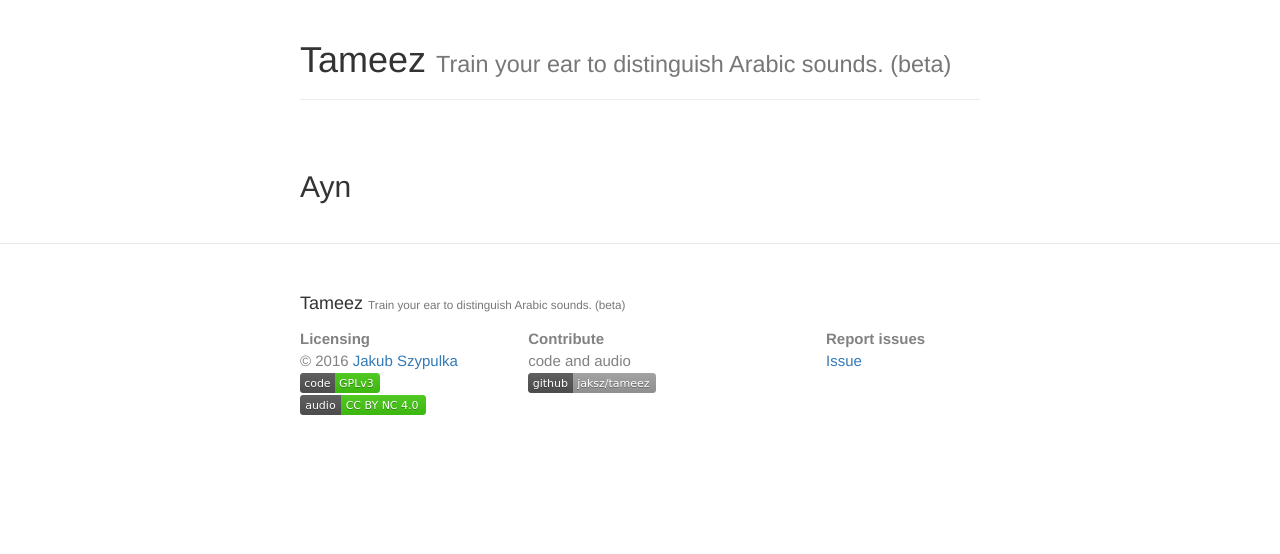
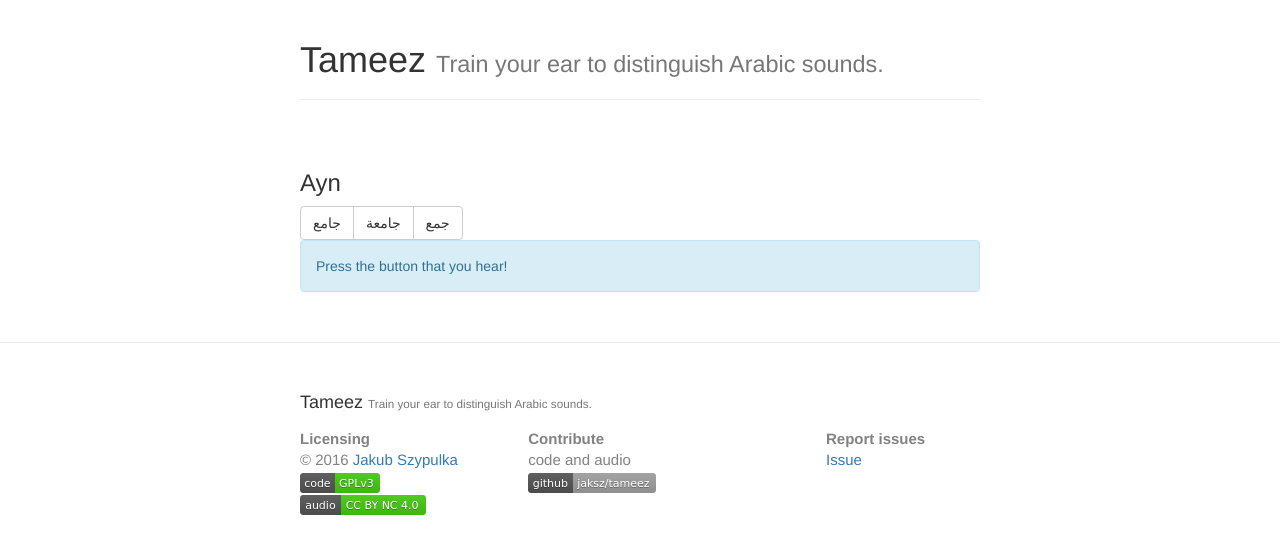
Before and after one commit to jaksz/tameez, a Jekyll site: the page built from _arabic/ayn.md, in a window 1280 px wide. Shown: the top 554 px of the page. Built offline with Jekyll 4.4.1, drawn with Linux system fonts in a browser that asks for light colours; some of the changed lines change nothing that is shown.

Commit message:
Alpha demo version, but working

```diff
--- a/_config.yml
+++ b/_config.yml
@@ -7,12 +7,8 @@
 
 # Site settings
 title: Tameez
-subtitle: Train your ear to distinguish Arabic sounds. (beta)
+subtitle: Train your ear to distinguish Arabic sounds.
 email: jakub AT szypulka.de
-description: > # this means to ignore newlines until "baseurl:"
-  Write an awesome description for your new site here. You can edit this
-  line in _config.yml. It will appear in your document head meta (for
-  Google search results) and in your feed.xml site description.
 baseurl: "/tameez" # the subpath of your site, e.g. /blog
 url: "jaksz.github.io" # the base hostname & protocol for your site
 github_username:  jaksz/tameez
--- a/_includes/head.html
+++ b/_includes/head.html
@@ -10,7 +10,7 @@
   <link rel="stylesheet" href="{{ "/styles/site.css" | prepend: site.baseurl }}">
   <link rel="canonical" href="{{ page.url | replace:'index.html','' | prepend: site.baseurl | prepend: site.url }}">
   <link rel="alternate" type="application/rss+xml" title="{{ site.title }}" href="{{ "/feed.xml" | prepend: site.baseurl | prepend: site.url }}">
-  <script type="text/javascript" src="/static/underscore-min.js"></script>
+  <script type="text/javascript" src="{{ "/static/underscore-min.js" | prepend: site.baseurl }}"></script>
   <script async defer src="https://buttons.github.io/buttons.js"></script>
 
 </head>
--- a/_layouts/problem.html
+++ b/_layouts/problem.html
@@ -2,29 +2,44 @@
 layout: default
 ---
 
-<h2>{{ page.title }}</h2>
+<h3>{{ page.title }}</h3>
 
 <script type="text/javascript">
 
-function shuffle(o) { for (var j, x, i = o.length; i; j = Math.floor(Math.random() * i), x = o[--i], o[i] = o[j], o[j] = x); return o; };
 
-function rand(X) { return Math.floor(Math.random() * X); }
+var words = {{ page.words | jsonify }};
 
-function RandElementOfRandMember(ObjOfArrays) {
-    var keys = Object.keys(ObjOfArrays);
-    var rKey = keys[rand(keys.length)];
+words = _.toArray(words);
+random_word = _.sample(words);
+random_spelling = random_word.spelling;
+random_pronounciation_file = _.sample(random_word.pronounciations).file;
 
-    return ObjOfArrays[rKey][rand(ObjOfArrays[rKey].length)];
+words = words.sort()
+
+document.write('<div class="btn-group" role="group" aria-label="...">');
+
+for (word in words) {
+  if (words[word].spelling == random_spelling) {
+    document.write('<button type="button" class="btn btn-default" onclick="check_word(true)">' + words[word].spelling + '</button>');
+  } else {
+    document.write('<button type="button" class="btn btn-default" onclick="check_word(false)">' + words[word].spelling + '</button>');
+  }
+}
+document.write('</div>');
+
+function check_word(result) {
+  if (result == true) {
+    document.getElementById("result").innerHTML=('<div class="alert alert-success" role="alert">Correct!</div>');
+  } else {
+    document.getElementById("result").innerHTML=('<div class="alert alert-danger" role="alert">Incorrect!</div>');
+  }
 }
 
-var words = {{ page.words | jsonify }}
 
-console.log(words);
-
-shuffle(words);
-
-console.log(words);
-
-new Audio().play();
+new Audio(random_pronounciation_file).play();
 
 </script>
+
+<div id="result">
+<div class="alert alert-info" role="alert">Press the button that you hear!</div>
+</div>
```
Also changed, not shown: 5 other files.
